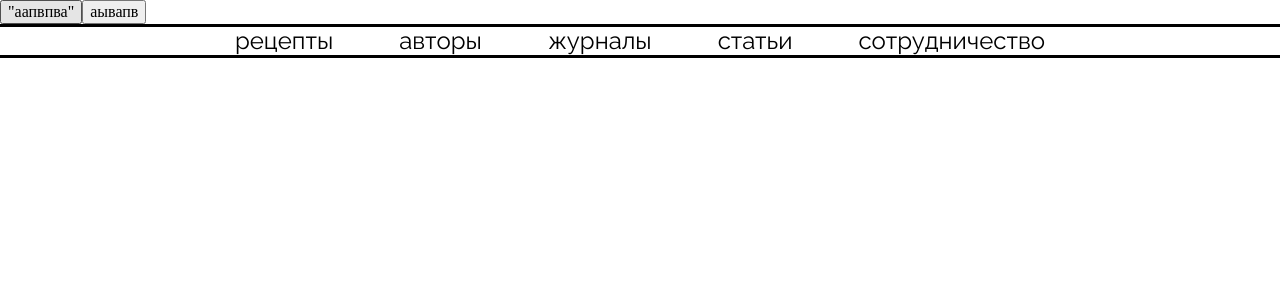
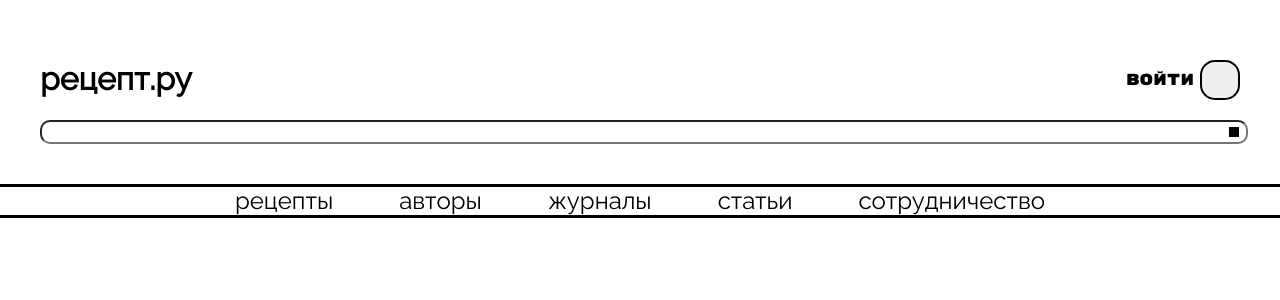
Before and after one commit to kirillkeril/templateforartem, a Vue app: page / in a window 1280 px wide. Shown: the top 300 px of the page. Built offline with nearby package versions, Linux system fonts and the light colour scheme.

Commit message:
add header components

```diff
--- a/src/components/Header.vue
+++ b/src/components/Header.vue
@@ -1,7 +1,18 @@
 <template>
-  <header>
-    <button>"аапвпва"</button>
-    <button>аывапв</button>
+  <header class="header">
+    <div class="logo">
+        <h1>рецепт.ру</h1>
+    </div>
+    <div class="search">
+      <div class="searchInput">
+        <input type ="text" class="search1">
+        <div class="icon"></div>
+      </div>
+    </div>
+    <div class="account">
+      <button class="loginButton">Войти</button>
+      <button class="profile"></button>
+    </div>
   </header>
 </template>
 
@@ -15,6 +26,56 @@ export default {
 }
 </script>
 
-<style lang="scss" scoped>
+<style scoped>
+.header{
+  display: grid;
+  grid-template-columns: 1fr 1fr;
+  grid-template-rows:50fr auto ;
+  grid-template-areas:"logo account"
+    "search search";
+  align-items: center;
+  margin: 40px;
 
+}
+.logo{
+  grid-area: logo;
+}
+.account{
+  grid-area: account;
+  display:flex;
+  justify-content: flex-end;
+}
+.search{
+  grid-area: search;
+  position: relative;
+}
+.icon{
+  background: black;
+  width: 10px;
+  height: 10px;
+  position: absolute;
+  top:50%;
+  right: 1px;
+  transform: translateY(-50%);
+}
+.search1{
+width: 100%;
+  border-radius: 10px;
+}
+.loginButton{
+  background: none;
+  border: none;
+  font-family: "Rubik Mono One",sans-serif;
+}
+.logo {
+  font-family:  "Raleway",sans-serif;;
+
+}
+.profile{
+  border-radius: 15px;
+  width: 40px;
+  height: 40px;
+  border:2px solid black ;
+
+}
 </style>
```
